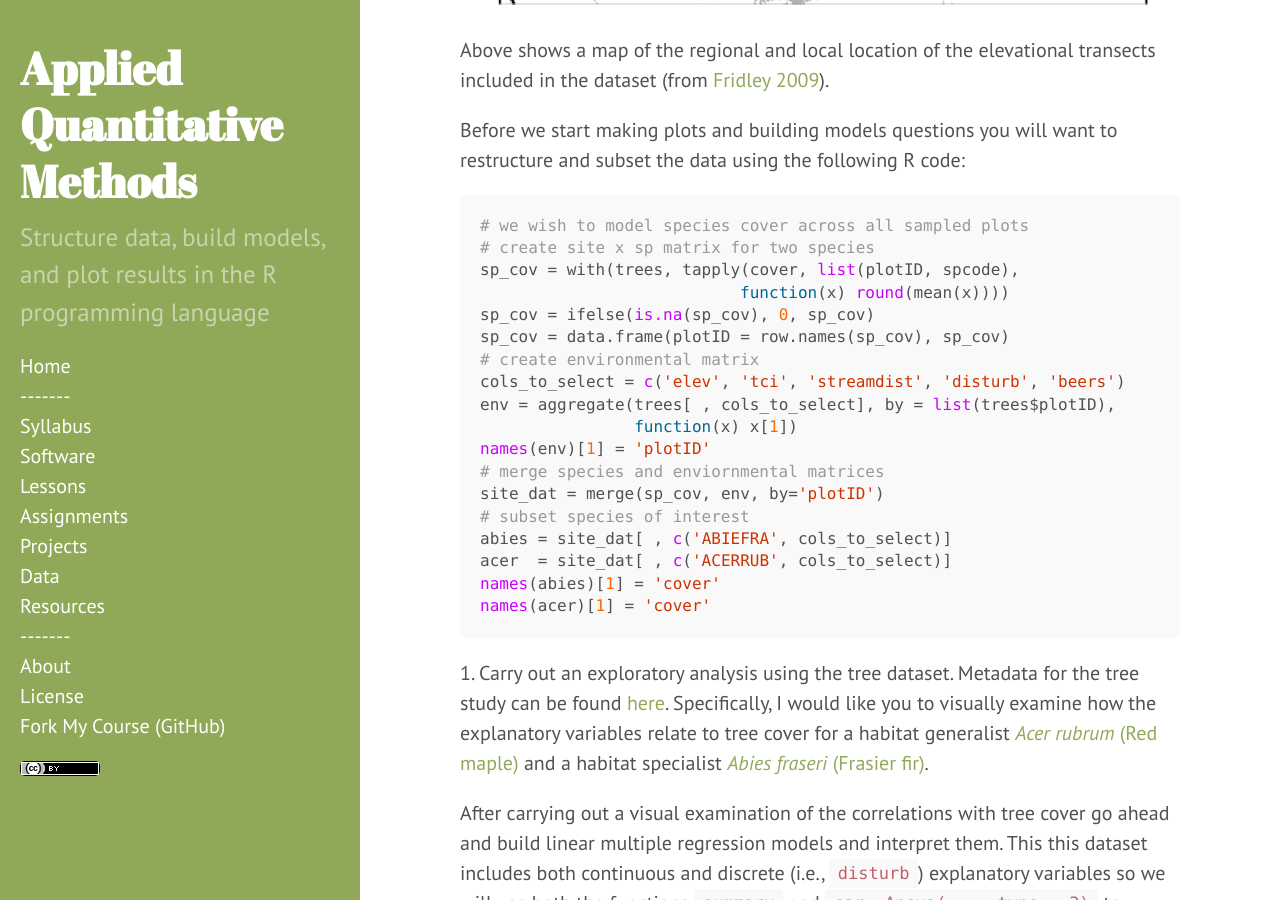
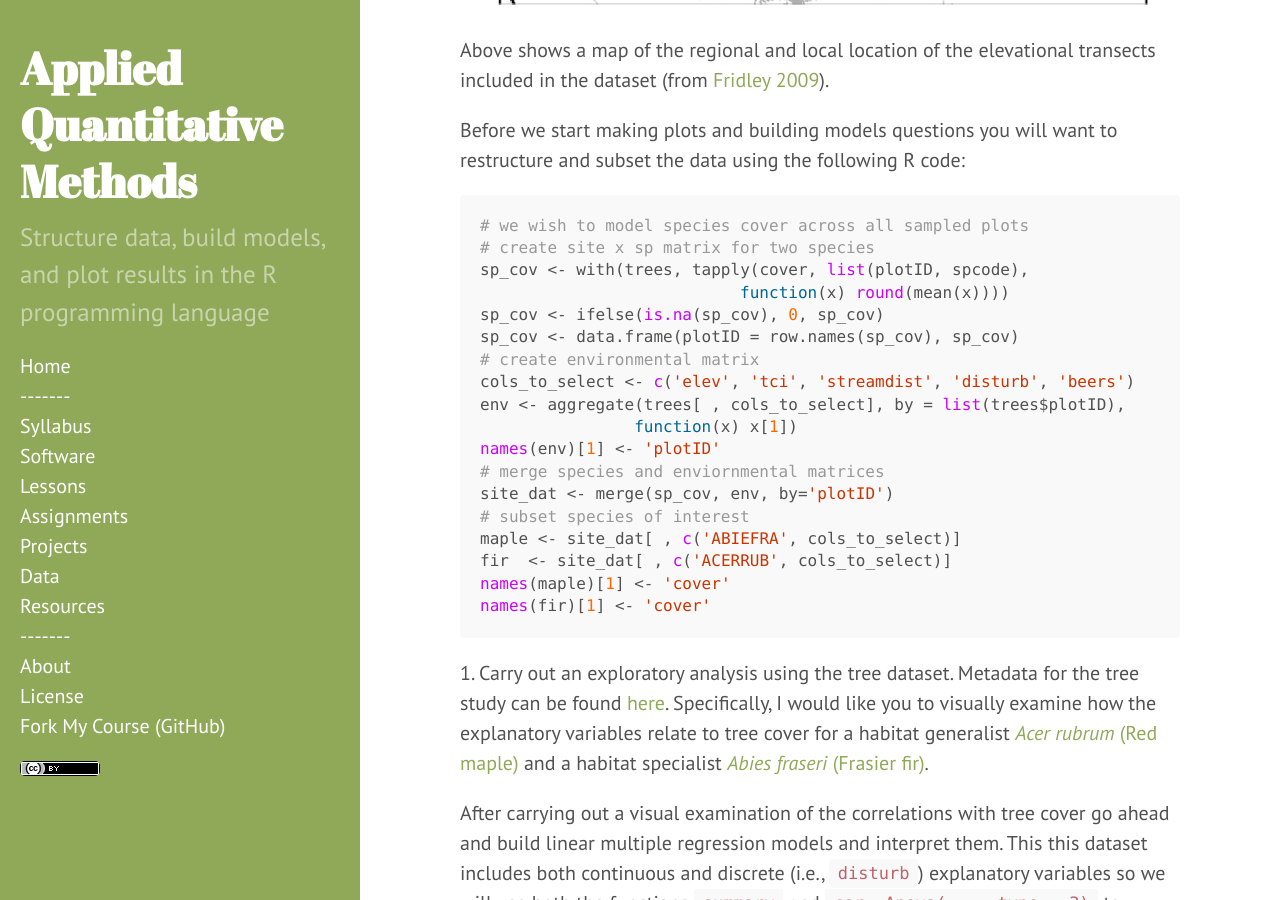
Before and after one commit to dmcglinn/quant_methods, a Jekyll site: the page built from assignments/univariate_models.md, in a window 1280 px wide and 900 px high, scrolled down 1851 px. Built offline with Jekyll 4.4.1, drawn with Linux system fonts in a browser that asks for light colours.

Commit message:
fix assignment operator in univariate assignment

````diff
--- a/assignments/univariate_models.md
+++ b/assignments/univariate_models.md
@@ -52,22 +52,22 @@ restructure and subset the data using the following R code:
 ```r
 # we wish to model species cover across all sampled plots
 # create site x sp matrix for two species
-sp_cov = with(trees, tapply(cover, list(plotID, spcode),
+sp_cov <- with(trees, tapply(cover, list(plotID, spcode),
                            function(x) round(mean(x))))
-sp_cov = ifelse(is.na(sp_cov), 0, sp_cov)
-sp_cov = data.frame(plotID = row.names(sp_cov), sp_cov)
+sp_cov <- ifelse(is.na(sp_cov), 0, sp_cov)
+sp_cov <- data.frame(plotID = row.names(sp_cov), sp_cov)
 # create environmental matrix
-cols_to_select = c('elev', 'tci', 'streamdist', 'disturb', 'beers')
-env = aggregate(trees[ , cols_to_select], by = list(trees$plotID),
+cols_to_select <- c('elev', 'tci', 'streamdist', 'disturb', 'beers')
+env <- aggregate(trees[ , cols_to_select], by = list(trees$plotID),
                 function(x) x[1])
-names(env)[1] = 'plotID'
+names(env)[1] <- 'plotID'
 # merge species and enviornmental matrices
-site_dat = merge(sp_cov, env, by='plotID')
+site_dat <- merge(sp_cov, env, by='plotID')
 # subset species of interest
-abies = site_dat[ , c('ABIEFRA', cols_to_select)]
-acer  = site_dat[ , c('ACERRUB', cols_to_select)]
-names(abies)[1] = 'cover'
-names(acer)[1] = 'cover'
+maple <- site_dat[ , c('ABIEFRA', cols_to_select)]
+fir  <- site_dat[ , c('ACERRUB', cols_to_select)]
+names(maple)[1] <- 'cover'
+names(fir)[1] <- 'cover'
 ```
 
 
````
